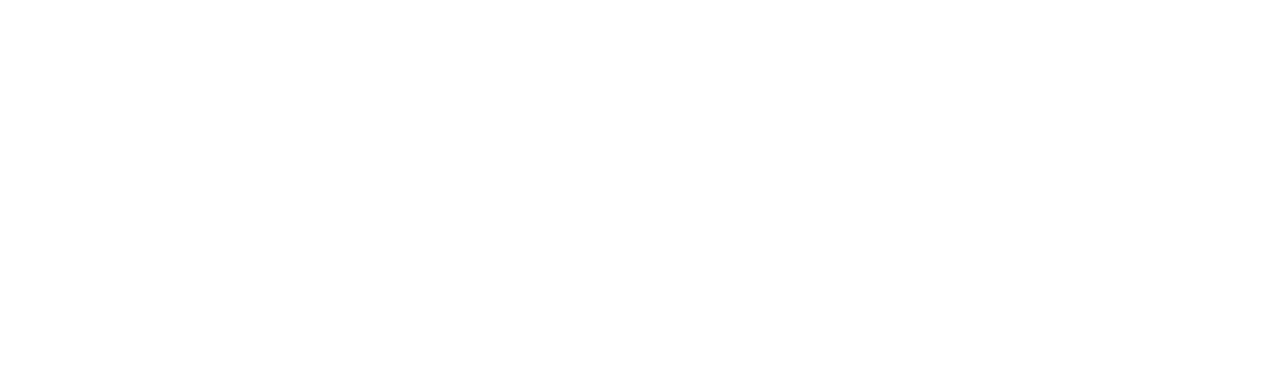
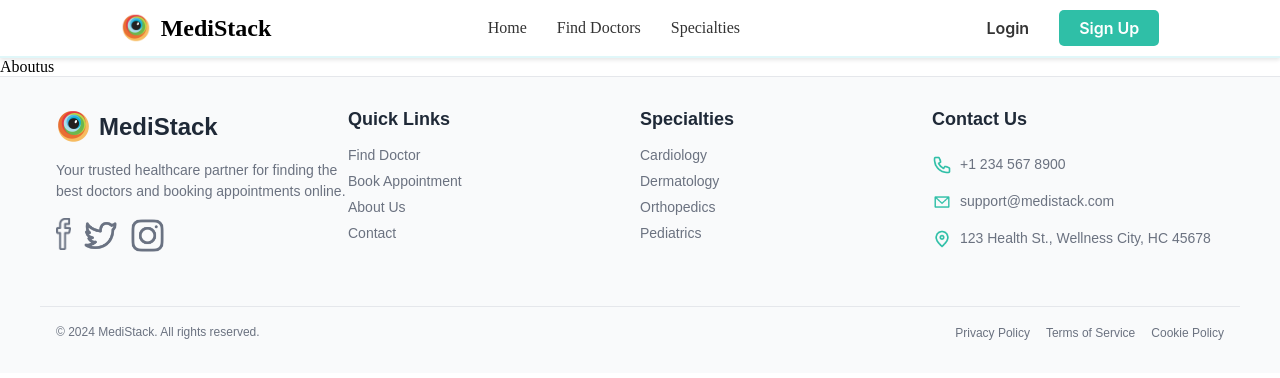
Before and after one commit to SherazDeveloper12/Appointment-Website, a React (Create React App) app: page /about in a window 1280 px wide. Before the commit this address had no page. Shown: the top 378 px of the page. Built offline with nearby package versions, Linux system fonts and the light colour scheme.

Commit message:
feat: Implement routing and navigation components with updated links in header, footer and herosection buttons

```diff
--- a/src/components/footer/Footer.js
+++ b/src/components/footer/Footer.js
@@ -1,4 +1,5 @@
 import Styles from './footer.module.css'
+import { Link } from 'react-router-dom';
 export default function Footer() {
     return (
         <footer className={Styles.footer}>
@@ -17,12 +18,12 @@ export default function Footer() {
                 </div>
                 <div className={Styles.footerSections}>
                     <h3>Quick Links</h3>
-                    <ul>
-                        <li><a href="#">Find Doctor</a></li>
-                        <li><a href="#">Book Appointment</a></li>
-                        <li><a href="#">About Us</a></li>
-                        <li><a href="#">Contact</a></li>
-                    </ul>
+<ul>
+  <li><Link to="/find-doctors">Find Doctor</Link></li>
+  <li><Link to="/">Book Appointment</Link></li>
+  <li><Link to="/about">About Us</Link></li>
+  <li><Link to="#">Contact</Link></li>
+</ul>
                 </div>
                 <div className={Styles.footerSections}>
                        <h3>Specialties</h3>
--- a/src/components/header/Header.js
+++ b/src/components/header/Header.js
@@ -1,8 +1,10 @@
 import React from 'react';
 import './Header.css'; // Assuming you will create a separate CSS file
 import { useState } from 'react';
+import { Link } from 'react-router-dom';
+
 const Header = () => {
-  const [isMenuOpen, setIsMenuOpen] =useState(false);
+  const [isMenuOpen, setIsMenuOpen] = useState(false);
   return (
     <header className="header">
       <div className="logo">
@@ -10,33 +12,35 @@ const Header = () => {
         <span>MediStack</span>
       </div>
       <div className='toggle'>
-        <img className='togglebtn' src={require("../../assests/drawer.png")} width={45} onClick={()=>setIsMenuOpen(!isMenuOpen)} alt="Toggle Menu" />
+        <img className='togglebtn' src={require("../../assests/drawer.png")} width={45} onClick={() => setIsMenuOpen(!isMenuOpen)} alt="Toggle Menu" />
       </div>
       {isMenuOpen && (
         <div className="mobile-menu">
           <div className='sidebaroverlay'></div>
           <div className='sidebarmenu'>
-          <div className='sidebar'>
-          <a href="#home" onClick={()=>setIsMenuOpen(false)}>Home</a>
-          <a href="#find-doctors" onClick={()=>setIsMenuOpen(false)}>Find Doctors</a>
-          <a href="#specialties" onClick={()=>setIsMenuOpen(false)}>Specialties</a>
-          <button className="login" onClick={()=>setIsMenuOpen(false)}>Login</button>
-          <button className="sign-up" onClick={()=>setIsMenuOpen(false)}>Sign Up</button>
-          </div>
+            <div className='sidebar'>
+              <Link to="/" onClick={() => setIsMenuOpen(false)}>Home</Link>
+              <Link to="/find-doctors" onClick={() => setIsMenuOpen(false)}>Find Doctors</Link>
+              <Link to="/specialties" onClick={() => setIsMenuOpen(false)}>Specialties</Link>
+            <Link to="/login" ><button onClick={() => setIsMenuOpen(false)} className="login">Login</button></Link>
+        <Link to="/signup"><button onClick={() => setIsMenuOpen(false)} className="sign-up">Sign Up</button></Link>
+
+            </div>
             <div className='closebtn'>
-            <img src={require("../../assests/exit-to-app-button.png")} width={30} onClick={()=>setIsMenuOpen(false)} alt="Close Menu" />
-          </div>
+              <img src={require("../../assests/exit-to-app-button.png")} width={30} onClick={() => setIsMenuOpen(false)} alt="Close Menu" />
+            </div>
           </div>
         </div>
       )}
       <nav className="nav-links">
-        <a href="#home">Home</a>
-        <a href="#find-doctors">Find Doctors</a>
-        <a href="#specialties">Specialties</a>
+        <Link to="/">Home</Link>
+        <Link to="/find-doctors">Find Doctors</Link>
+        <Link to="/specialties">Specialties</Link>
       </nav>
       <div className="auth-buttons">
-        <button className="login">Login</button>
-        <button className="sign-up">Sign Up</button>
+        <Link to="/login"><button className="login">Login</button></Link>
+        <Link to="/signup"><button className="sign-up">Sign Up</button></Link>
+
       </div>
     </header>
   );
--- a/src/components/heroSection/HeroSection.js
+++ b/src/components/heroSection/HeroSection.js
@@ -1,5 +1,6 @@
 import Styles from './heroSection.module.css';
 import Button from '../button/Button';
+import { Link } from 'react-router-dom';
 export default function HeroSection() {
     return (
         <section className={Styles.hero}>
@@ -7,8 +8,9 @@ export default function HeroSection() {
             <h1>Find & Book the Best Doctors Near You</h1>
             <p>Discover trusted healthcare professionals, read genuine reviews, and book appointments instantly. Your health is our priority.</p>
             <div className={Styles.buttonContainer}>
-                <Button className={Styles.Button} text="Get Started" />
-                <Button className={Styles.Button} text="Learn More" />
+               <Link to="/signup"> <Button className={Styles.Button} text="Get Started" /></Link>
+
+                  <Link to="/about"> <Button className={Styles.Button} text="Learn More" /></Link>
 
             </div>
               </div>
--- a/src/navigation/Navigation.js
+++ b/src/navigation/Navigation.js
@@ -1,13 +1,43 @@
-import React from 'react';
-import ReactDOM from 'react-dom/client';
-import { BrowserRouter } from 'react-router-dom';
-import { Routes, Route } from 'react-router-dom';
+
+import { createBrowserRouter, RouterProvider } from 'react-router-dom';
 import Home from '../pages/home/Home';
+import Aboutus from '../pages/aboutus/Aboutus';
+import Signup from '../pages//signup/Signup';
+import Login from '../pages/login/Login';
+import FindDoctors from '../pages/find doctors/FindDoctors';
+import Specialties from '../pages/specialties/Specialties';
+import PrivateRoute from './PrivateRouting';
+import PublicRoute from './PublicRouting';
+export default function Navigation() {
 
-export default function Navigation() {
+  const router = createBrowserRouter([
+    {
+      path:"/",
+      element:<Home />
+    },
+    {
+      path:"/about",
+      element:<Aboutus/>
+    },
+    {
+      path:"/find-doctors",
+      element:<FindDoctors/>
+    },
+    {
+      path:"/specialties",
+      element:<Specialties/>
+    },
+    {
+      path:"/signup",
+      element: <Signup />
+    },
+    {
+      path:"/login",
+      element:<Login />
+    },
+  ])
   return (
-<BrowserRouter> <Routes>
-        <Route path="/" element={<Home />} />
-      </Routes> </BrowserRouter>
+
+    <RouterProvider router={router} />
   );
 }
--- /dev/null
+++ b/src/navigation/PrivateRouting.js
@@ -0,0 +1,9 @@
+import { useSelector } from "react-redux";
+import { Navigate } from "react-router-dom";
+export default function PrivateRoute({children}) {
+    const user = useSelector((state) => state.auth.User);
+    console.log("User in PrivateRoute", user);
+  return (
+    user? children : <Navigate to="/login" />
+  )
+}
--- /dev/null
+++ b/src/navigation/PublicRouting.js
@@ -0,0 +1,10 @@
+import { use } from "react";
+import { useSelector } from "react-redux";
+import { Navigate } from "react-router-dom";
+export default function PublicRoute({children}) {
+    const user = useSelector((state) => state.auth.User);
+    console.log("User in PublicRoute", user);
+  return  (
+    user? <Navigate to="/" /> : children
+  )
+}
--- a/src/pages/find doctors/FindDoctors.js
+++ b/src/pages/find doctors/FindDoctors.js
@@ -1,4 +1,4 @@
-import Styles from '../find doctors/FindDoctors.module.css'
+import Styles from '../find doctors/finddoctors.module.css'
 import Header from '../../components/header/Header'
 import Footer from '../../components/footer/Footer'
 export default function FindDoctors() {
--- a/src/pages/login/Login.js
+++ b/src/pages/login/Login.js
@@ -2,7 +2,7 @@ import Header from '../../components/header/Header'
 import Footer from '../../components/footer/Footer'
 import Styles from './login.module.css'
 export default function Login() {
-    rerturn (
+    return (
     <div>
         <Header/>
       Login
```
Also changed, not shown: src/pages/find doctors/finddoctors.module.css (added), src/pages/find doctors/finddoctors.modules.css (deleted).
